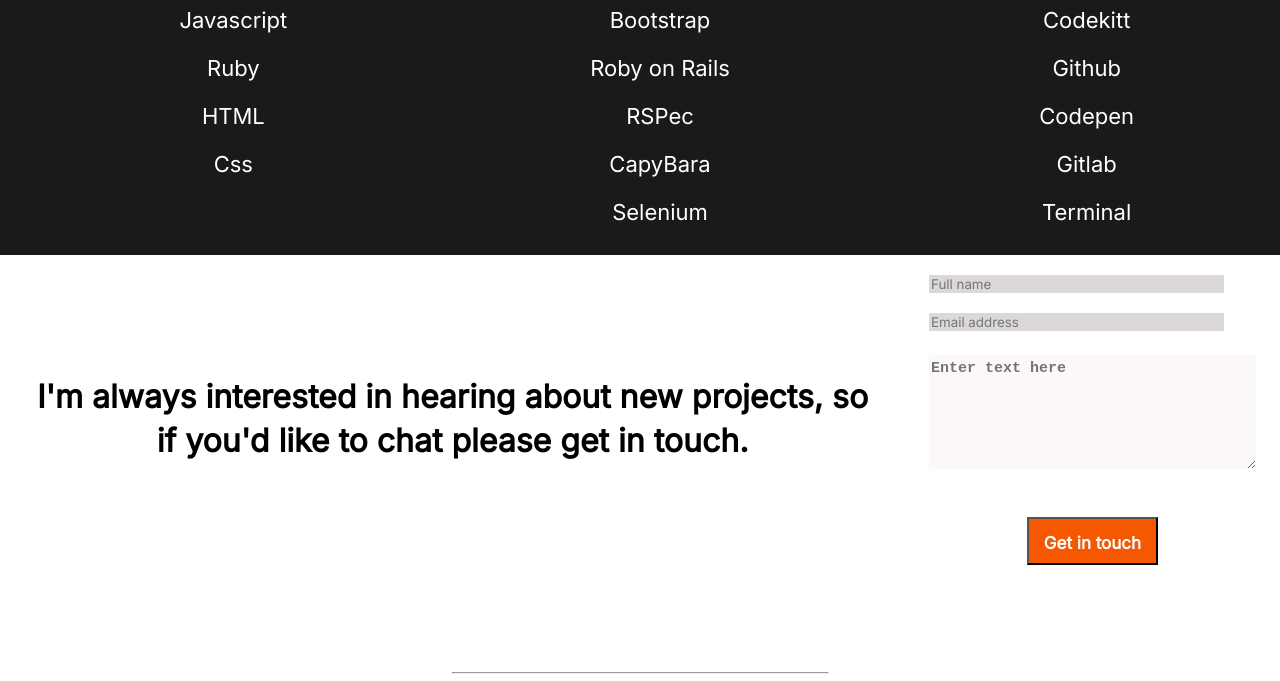
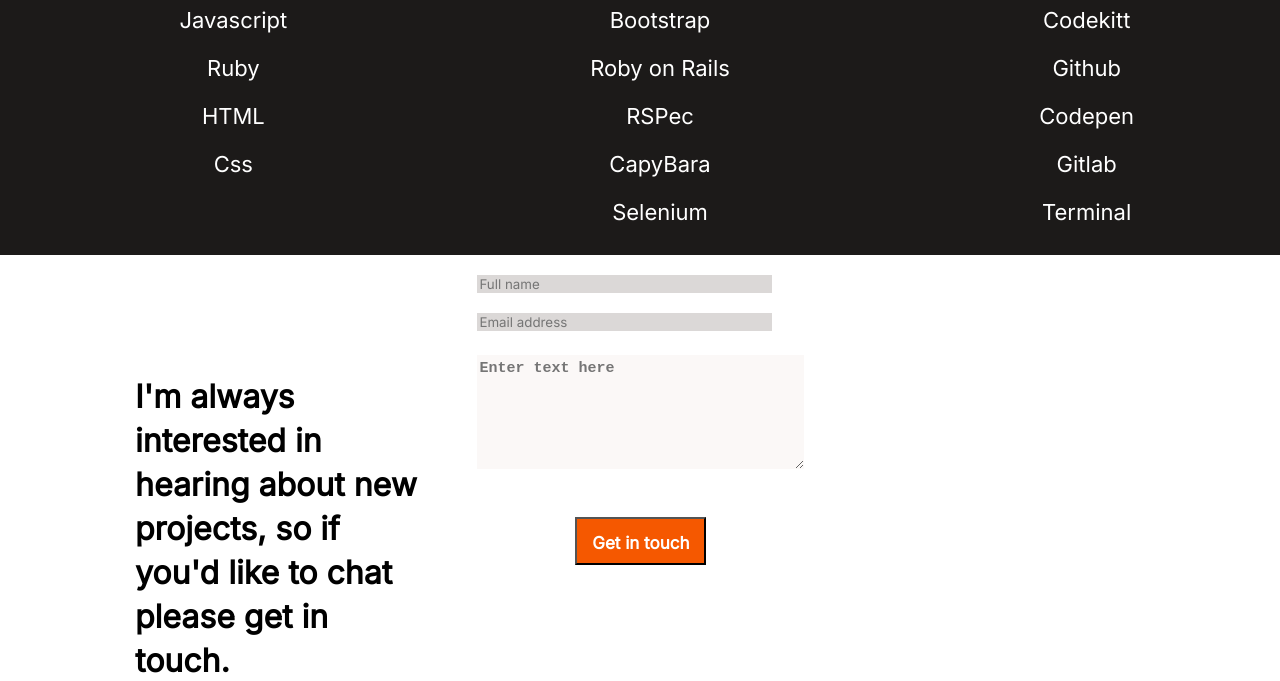
Before and after one commit to abreham1222/My-portfolio, a website: page index.html in a window 1280 px wide. Shown: the part 3603-4284 px from the top of the page. Drawn offline with Linux system fonts and the light colour scheme.

```diff
--- a/index.html
+++ b/index.html
@@ -226,7 +226,7 @@
         </section>
       <form action="https://formspree.io/f/xlezlkyw" method="post">
       <div class="forms">
-        <p>I'm always interested in hearing about new projects, so if you'd like to chat please get in touch.</p>
+        <p class="mine">I'm always interested in hearing about new projects, so if you'd like to chat please get in touch.</p>
       <div class="inputs">
         <input name="full-name" type="text" placeholder="Full name" maxlength="30" required>
         <input name="email" type="email" placeholder="Email address" required>
--- a/style.css
+++ b/style.css
@@ -513,4 +513,13 @@
     flex-direction: column;
   }
 
+  .mine {
+    text-align: left;
+    margin-left: 135px;
+    width: 23%;
+    height: 256px;
+  }
+
+
+
 }
```
